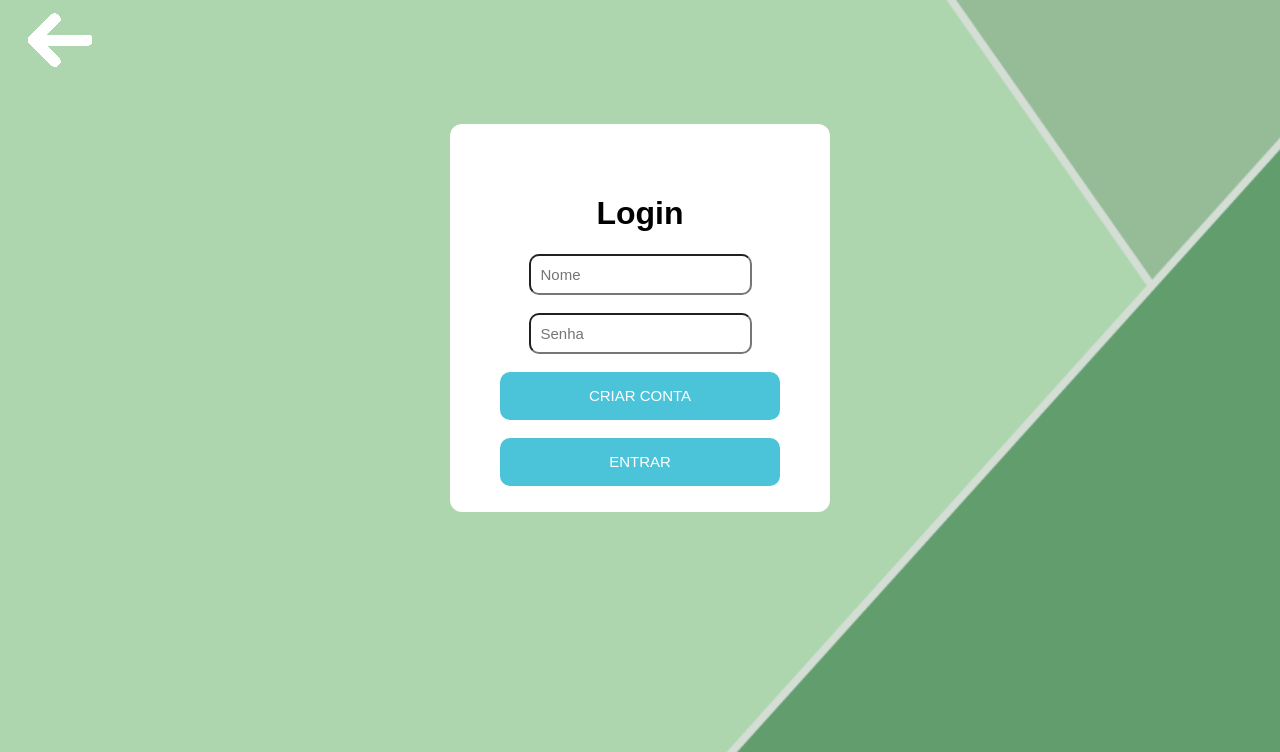
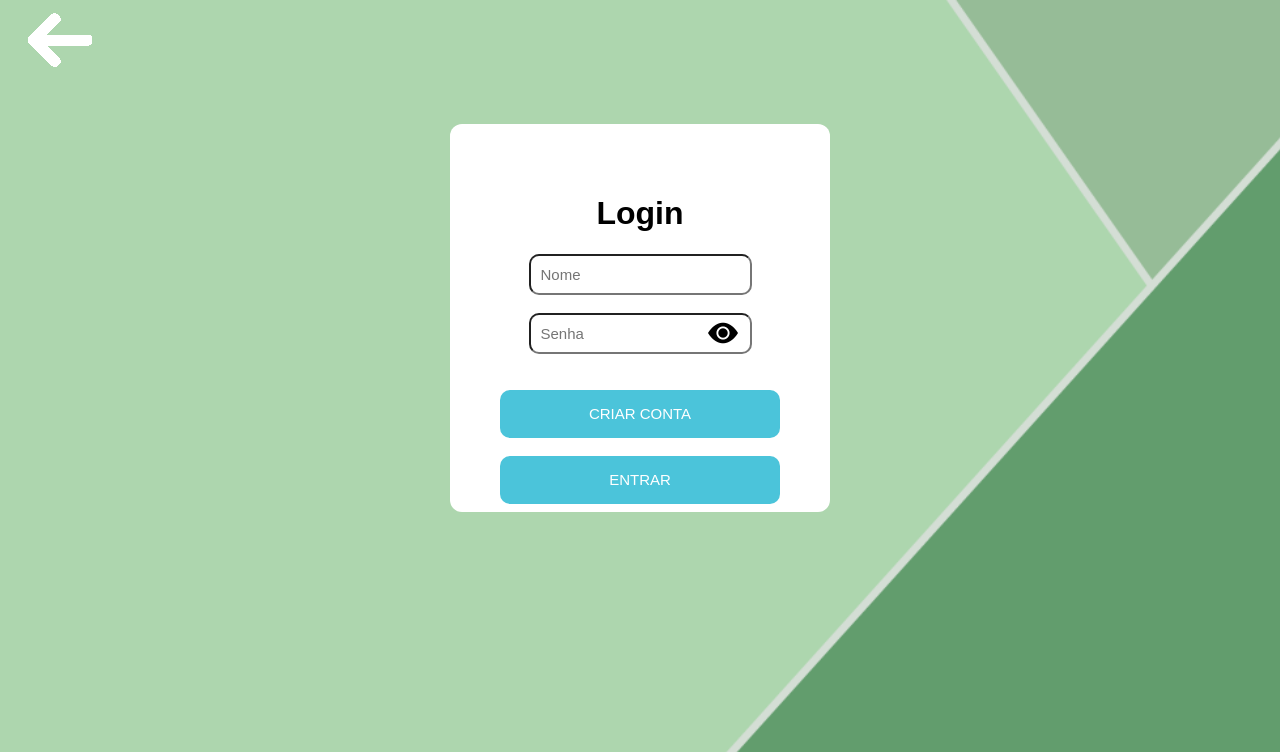
Before and after one commit to Kevinreisdacruz/projetointegrador, a PHP site: page /cadastro.html in a window 1280 px wide. Shown: the top 752 px of the page. Run offline with PHP 8.4, Linux system fonts and the light colour scheme.

Commit message:
fiz botao de mostrar senha e ocultar senha no cadastro

```diff
--- a/cadastro.html
+++ b/cadastro.html
@@ -3,6 +3,7 @@
 <head>
     <meta charset="UTF-8">
     <meta name="viewport" content="width=device-width, initial-scale=1.0">
+    <link rel="stylesheet" href="https://cdn.jsdelivr.net/npm/bootstrap-icons@1.11.3/font/bootstrap-icons.min.css">
     <title>SEU CADASTRO</title>
     <link rel="stylesheet" href="css/cadastro.css">
 </head>
@@ -16,7 +17,12 @@
         <h1>Login</h1>
         <input type="text" placeholder="Nome">
         <br><br>
-        <input type="password" placeholder="Senha">
+
+        <div>
+            <input type="password" id="senha" placeholder="Senha">
+            <i class="bi bi-eye-fill" id="btn-senha" onclick="mostrarsenha()"></i>
+        </div>
+
         <br><br>
         <a href="index.html">
         <button>CRIAR CONTA</button>
@@ -31,6 +37,6 @@
 
 
 
-
+   <script src="js/cadsatro.js"></script>
 </body>
 </html>
--- a/css/cadastro.css
+++ b/css/cadastro.css
@@ -12,6 +12,7 @@ body{
 }
 
 #caixa-login{
+    position: relative;
     background-color: white;
     width: 17.5rem;
     height: 18rem;
@@ -42,3 +43,17 @@ body{
     }
 
 }
+
+div{
+    position: relative;
+}
+
+div i{
+    font-size: 30px;
+    cursor: pointer;
+
+    position: absolute;
+    right: 15%;
+    margin-top: 4px;
+
+}
--- /dev/null
+++ b/js/cadsatro.js
@@ -0,0 +1,14 @@
+function mostrarsenha(){
+    var inputpass = document.getElementById('senha')
+    var btnshowpass = document.getElementById('btn-senha')
+
+    if(inputpass.type === 'password'){
+        inputpass.setAttribute('type','text')
+        btnshowpass.classList.replace('bi-eye-fill','bi-eye-slash-fill')
+    }else{
+        inputpass.setAttribute('type','password')
+
+        btnshowpass.classList.replace('bi-eye-slash-fill','bi-eye-fill')
+    }
+
+}
```
